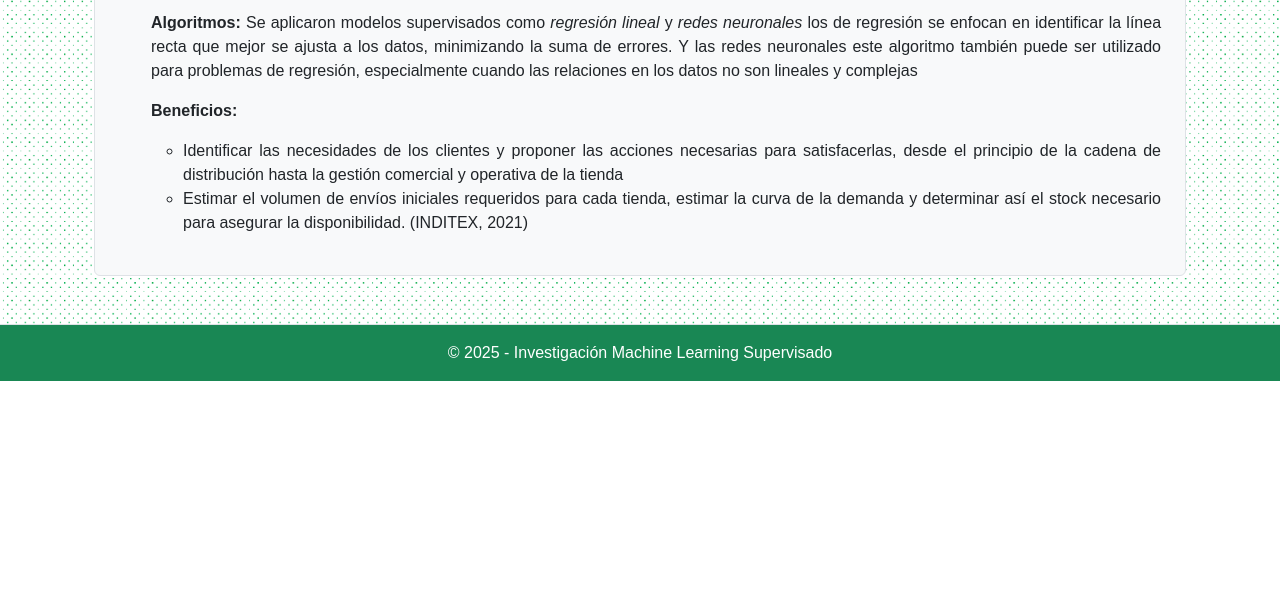
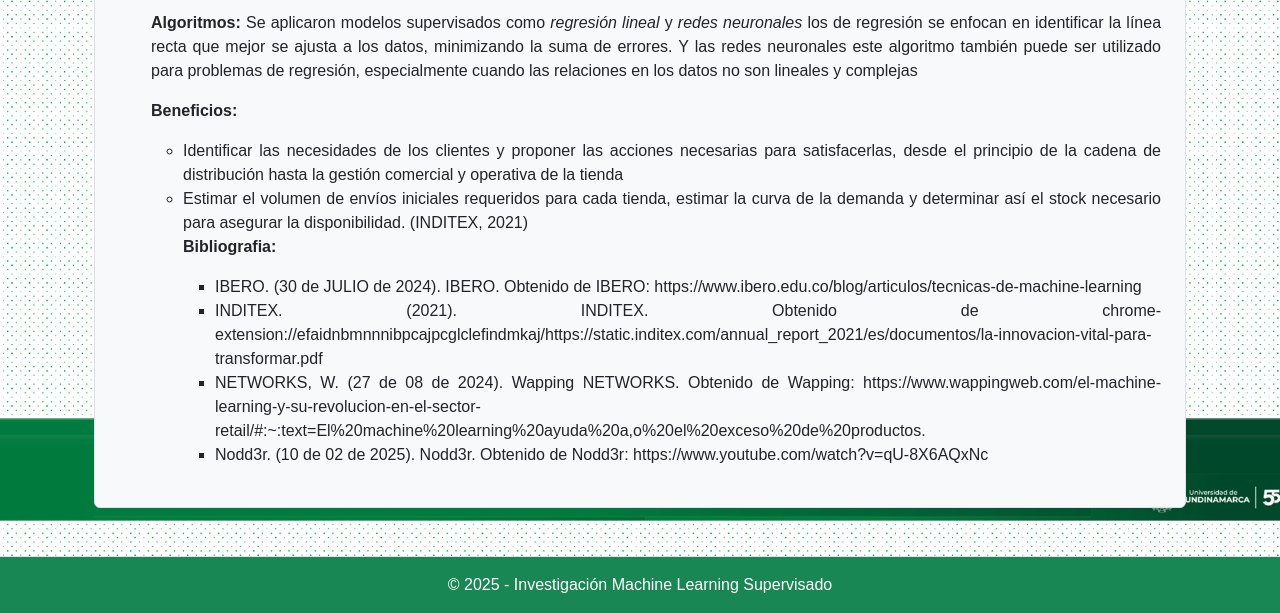
Before and after one commit to Mireya-Garzon-A/ActividadesMachineLearning, a Flask app: page /index2 in a window 1280 px wide. Shown: the part 1182-1795 px from the top of the page. Before the commit the page ends 1563 px from the top, so only its background shows below. Run offline with Flask 3, Linux system fonts and the light colour scheme.

Commit message:
Update index2.html
Se agregan la bibliografia de las consultas realizadas sobre el machine learning en la industria de retail

```diff
--- a/templates/index2.html
+++ b/templates/index2.html
@@ -77,6 +77,16 @@
             <li>Identificar las necesidades de los clientes y proponer las acciones necesarias para satisfacerlas, desde el principio de la cadena de distribución hasta la gestión comercial y operativa de la tienda</li>
             <li>Estimar el volumen de envíos iniciales requeridos para cada tienda, estimar la curva de la demanda y determinar así el stock necesario para asegurar la disponibilidad. (INDITEX, 2021)</li>
 
+        <p>
+            <strong>Bibliografia:</strong>
+        </p>
+
+        <ul>
+            <li>IBERO. (30 de JULIO de 2024). IBERO. Obtenido de IBERO: https://www.ibero.edu.co/blog/articulos/tecnicas-de-machine-learning</li>
+            <li>INDITEX. (2021). INDITEX. Obtenido de chrome-extension://efaidnbmnnnibpcajpcglclefindmkaj/https://static.inditex.com/annual_report_2021/es/documentos/la-innovacion-vital-para-transformar.pdf</li>
+            <li>NETWORKS, W. (27 de 08 de 2024). Wapping NETWORKS. Obtenido de Wapping: https://www.wappingweb.com/el-machine-learning-y-su-revolucion-en-el-sector-retail/#:~:text=El%20machine%20learning%20ayuda%20a,o%20el%20exceso%20de%20productos.</li>
+            <li>Nodd3r. (10 de 02 de 2025). Nodd3r. Obtenido de Nodd3r: https://www.youtube.com/watch?v=qU-8X6AQxNc</li>
+
         </ul>
     </div>
 
```
